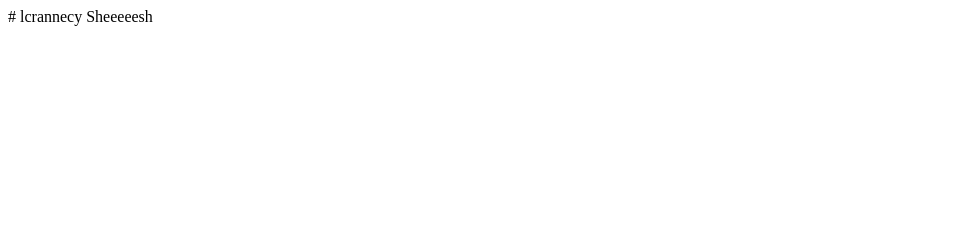
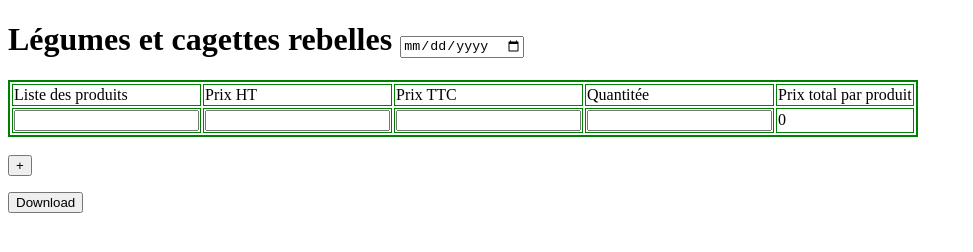
Before and after one commit to Bolobos/lcrannecy, a plain HTML site: page index.html in a window 1280 px wide. Shown: the whole page, without its empty margins (0-973 px from the left). Drawn offline with nearby package versions, Linux system fonts and the light colour scheme.

Commit message:
Update index.html

```diff
--- a/index.html
+++ b/index.html
@@ -1,2 +1,43 @@
-# lcrannecy
-Sheeeeesh
+<!DOCTYPE html>
+<html>
+    <head>
+        <script src="https://code.jquery.com/jquery-3.6.1.min.js"></script>
+        <script src="https://cdn.jsdelivr.net/npm/table-to-json@1.0.0/lib/jquery.tabletojson.min.js" integrity="sha256-H8xrCe0tZFi/C2CgxkmiGksqVaxhW0PFcUKZJZo1yNU=" crossorigin="anonymous"></script>
+    </head>
+    <body>
+        <h1>Légumes et cagettes rebelles <input type="date" id="date" name="date"></h1>
+        <table border="2" bordercolor="green" id="PrincipalTable">
+            <tr>
+                <td>Liste des produits</td>
+                <td>Prix HT
+                </td>
+                <td>Prix TTC
+                </td>
+                <td>Quantitée
+                </td>
+                <td>Prix total par produit
+                </td>
+            </tr>
+            <tr>
+                <td> <input type="text" id="c11" name="name"> </td>
+                <td> <input type="text" id="c21" name="name"> </td>
+                <td> <input type="text" id="c31" name="name"> </td>
+                <td> <input type="text" id="c41" name="name"> </td>
+                <td id="c51"> 0</td>
+            </tr>
+        </table>
+        <br>
+        <button id="id02" type = "button"
+            type="button">
+        +
+        </button>
+        <p id="IDPrTotCag">
+
+        </p>
+        <button id="id20" type = "button"
+            type="button">
+        Download
+        </button>
+        <script type="text/javascript" src="script.js" defer></script>
+    </body>
+</html>
```
